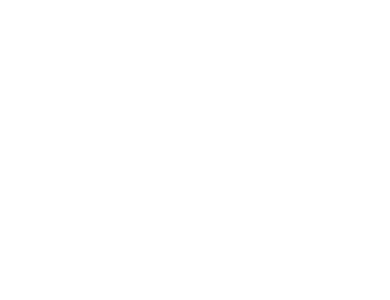
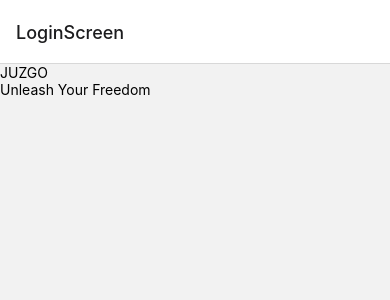
Before and after one commit to sean-xiao-zhao7/juzgo, a React Native app: screen / in a window 390 px wide. Shown: the top 300 px of the page. Built offline with nearby package versions, Linux system fonts and the light colour scheme.

Commit message:
Add login screen

```diff
--- a/App.js
+++ b/App.js
@@ -1,3 +1,21 @@
+import { StatusBar } from "expo-status-bar";
+import { NavigationContainer } from "@react-navigation/native";
+import { createNativeStackNavigator } from "@react-navigation/native-stack";
+
+// screens
+import LoginScreen from "./src/screens/auth/LoginScreen";
+
+const Stack = createNativeStackNavigator();
+
 export default function App() {
-    return <></>;
+    return (
+        <>
+            <StatusBar style="auto" />
+            <NavigationContainer>
+                <Stack.Navigator>
+                    <Stack.Screen name="LoginScreen" component={LoginScreen} />
+                </Stack.Navigator>
+            </NavigationContainer>
+        </>
+    );
 }
--- a/app.json
+++ b/app.json
@@ -1,8 +1,8 @@
 {
     "expo": {
-    "name": "juzgo",
-    "slug": "juzgo",
-    "version": "1.0.0",
+        "name": "Juzgo",
+        "slug": "Juzgo",
+        "version": "1.1.0",
         "orientation": "portrait",
         "icon": "./assets/icon.png",
         "userInterfaceStyle": "light",
@@ -14,9 +14,7 @@
         "updates": {
             "fallbackToCacheTimeout": 0
         },
-    "assetBundlePatterns": [
-      "**/*"
-    ],
+        "assetBundlePatterns": ["**/*"],
         "ios": {
             "supportsTablet": true
         },
--- a/package.json
+++ b/package.json
@@ -10,11 +10,15 @@
   },
   "dependencies": {
     "@expo/webpack-config": "^0.17.0",
+    "@react-navigation/native": "^6.0.12",
+    "@react-navigation/native-stack": "^6.8.0",
     "expo": "~46.0.9",
     "expo-status-bar": "~1.4.0",
     "react": "18.0.0",
     "react-dom": "18.0.0",
     "react-native": "0.69.4",
+    "react-native-safe-area-context": "4.3.1",
+    "react-native-screens": "~3.15.0",
     "react-native-web": "~0.18.7"
   },
   "devDependencies": {
```
Also changed, not shown: 2 other files (tests, documents, lock files or other folders). Lines whose indentation alone changed are shown as unchanged.
